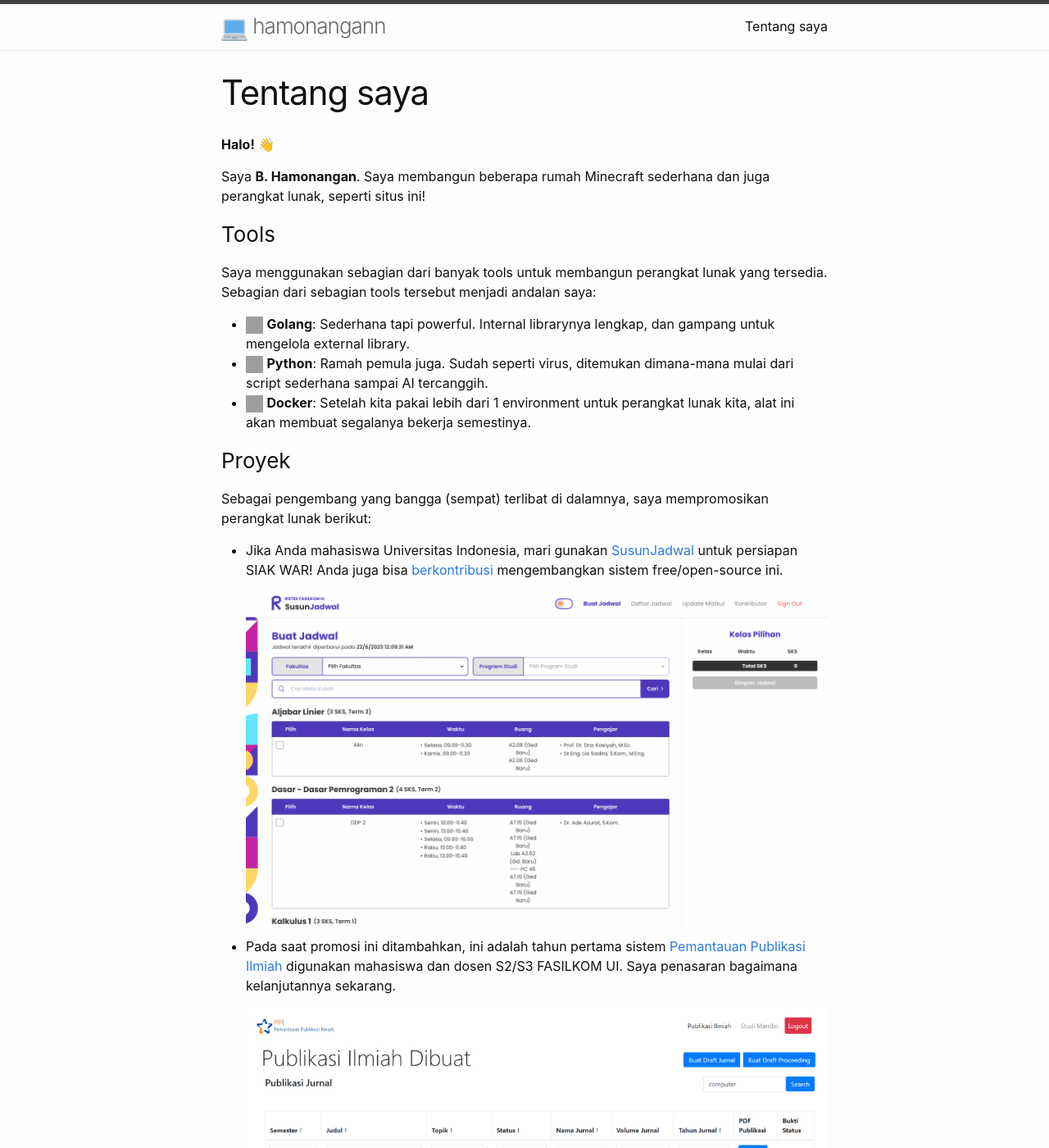
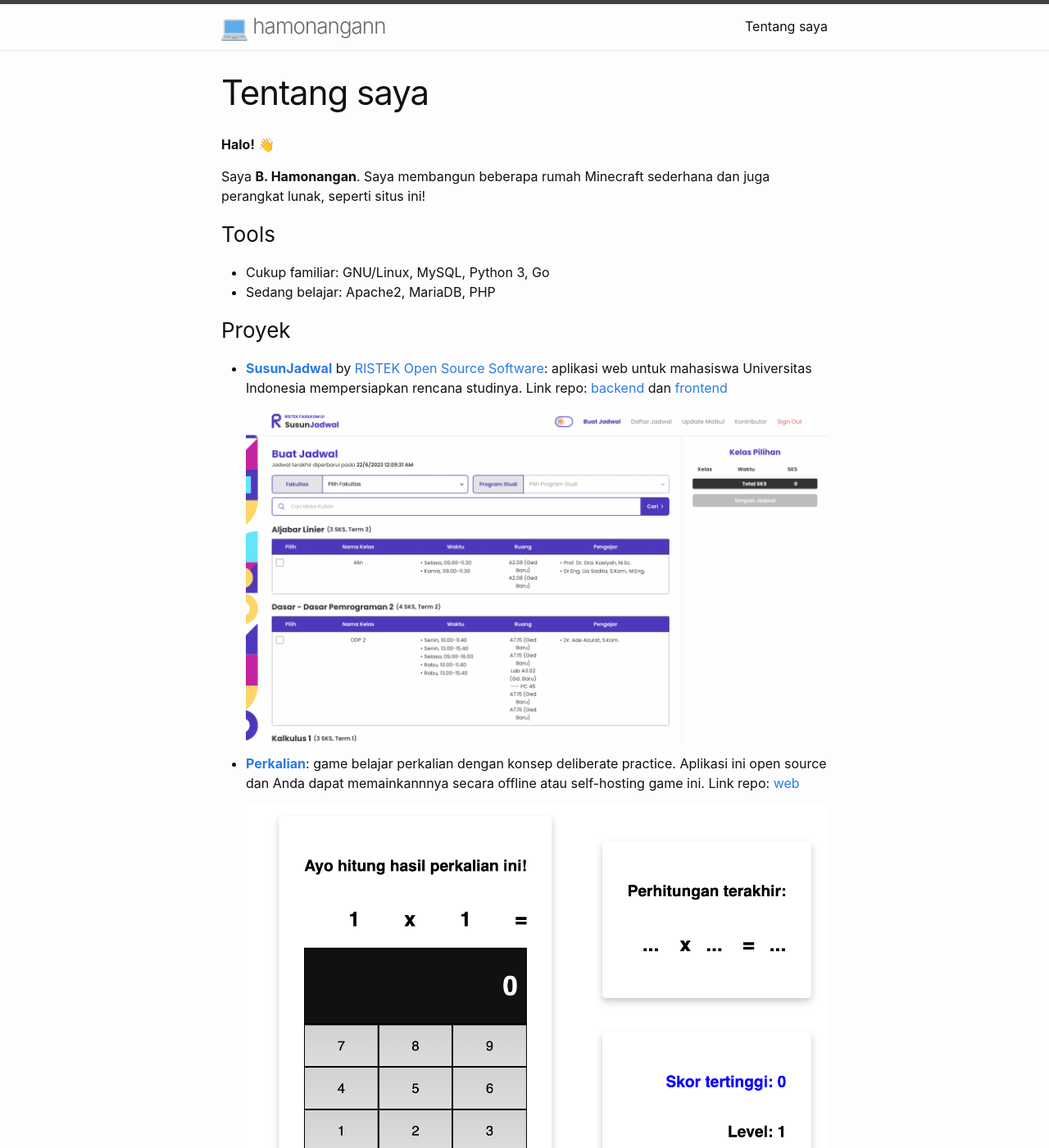
Before and after one commit to hamonangann/hamonangann.github.io, a Jekyll site: the page built from about.markdown, in a window 1280 px wide and 1400 px high. Shown: the whole window at 82% size. Built offline with Jekyll 4.4.1, drawn with Linux system fonts in a browser that asks for light colours; grey boxes are pictures that could not be loaded.

Commit message:
update profile

```diff
--- a/about.markdown
+++ b/about.markdown
@@ -9,22 +9,18 @@ Saya **B. Hamonangan**. Saya membangun beberapa rumah Minecraft sederhana dan ju
 
 ### Tools
 
-Saya menggunakan sebagian dari banyak tools untuk membangun perangkat lunak yang tersedia. Sebagian dari sebagian tools tersebut menjadi andalan saya:
-
-- <a href="https://www.go.dev/" title="Golang"><img src="https://github.com/get-icon/geticon/raw/master/icons/go.svg" alt="Golang" width="21px" height="21px"></a> __Golang__: Sederhana tapi powerful. Internal librarynya lengkap, dan gampang untuk mengelola external library.
-- <a href="https://www.python.org/" title="Python"><img src="https://github.com/get-icon/geticon/raw/master/icons/python.svg" alt="Python" width="21px" height="21px"></a> __Python__: Ramah pemula juga. Sudah seperti virus, ditemukan dimana-mana mulai dari script sederhana sampai AI tercanggih.
-- <a href="https://www.docker.com/" title="docker"><img src="https://github.com/get-icon/geticon/raw/master/icons/docker-icon.svg" alt="docker" width="21px" height="21px"></a> __Docker__: Setelah kita pakai lebih dari 1 environment untuk perangkat lunak kita, alat ini akan membuat segalanya bekerja semestinya.
+- Cukup familiar: GNU/Linux, MySQL, Python 3, Go
+- Sedang belajar: Apache2, MariaDB, PHP
 
 ### Proyek
 
-Sebagai pengembang yang bangga (sempat) terlibat di dalamnya, saya mempromosikan perangkat lunak berikut:
-- Jika Anda mahasiswa Universitas Indonesia, mari gunakan [SusunJadwal](https://susunjadwal.cs.ui.ac.id) untuk persiapan SIAK WAR! Anda juga bisa [berkontribusi](https://oss.ristek.cs.ui.ac.id/) mengembangkan sistem free/open-source ini.
+- **[SusunJadwal](https://susunjadwal.cs.ui.ac.id)** by [RISTEK Open Source Software](https://oss.ristek.cs.ui.ac.id/): aplikasi web untuk mahasiswa Universitas Indonesia mempersiapkan rencana studinya. Link repo: [backend](https://github.com/ristekoss/susunjadwal-backend) dan [frontend](https://github.com/ristekoss/susunjadwal-frontend)
 
     ![SusunJadwal](/img/about-sunjad.png)
 
-- Pada saat promosi ini ditambahkan, ini adalah tahun pertama sistem [Pemantauan Publikasi Ilmiah](http://ppi.cs.ui.ac.id) digunakan mahasiswa dan dosen S2/S3 FASILKOM UI. Saya penasaran bagaimana kelanjutannya sekarang.
+- **[Perkalian](https://perkalian.netlify.app)**: game belajar perkalian dengan konsep deliberate practice. Aplikasi ini open source dan Anda dapat memainkannnya secara offline atau self-hosting game ini. Link repo: [web](https://)
 
-    ![Pemantauan Publikasi Ilmiah](/img/about-ppi.png)
+    ![Perkalian](/img/about-perkalian.png)
 
 ### Link ini mungkin berguna
 
```
Also changed, not shown: img/about-perkalian.png (added), img/about-ppi.png (deleted).
